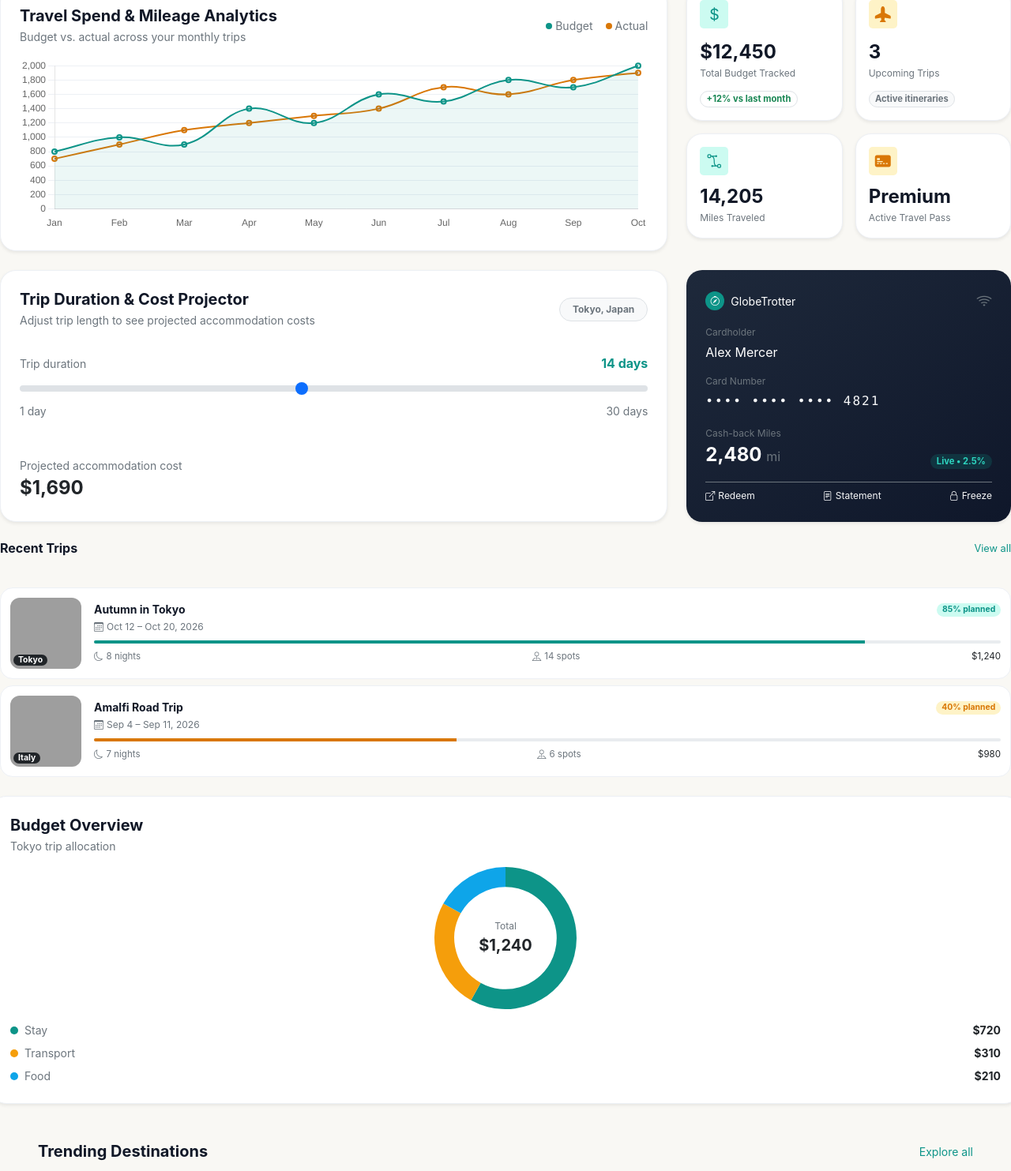
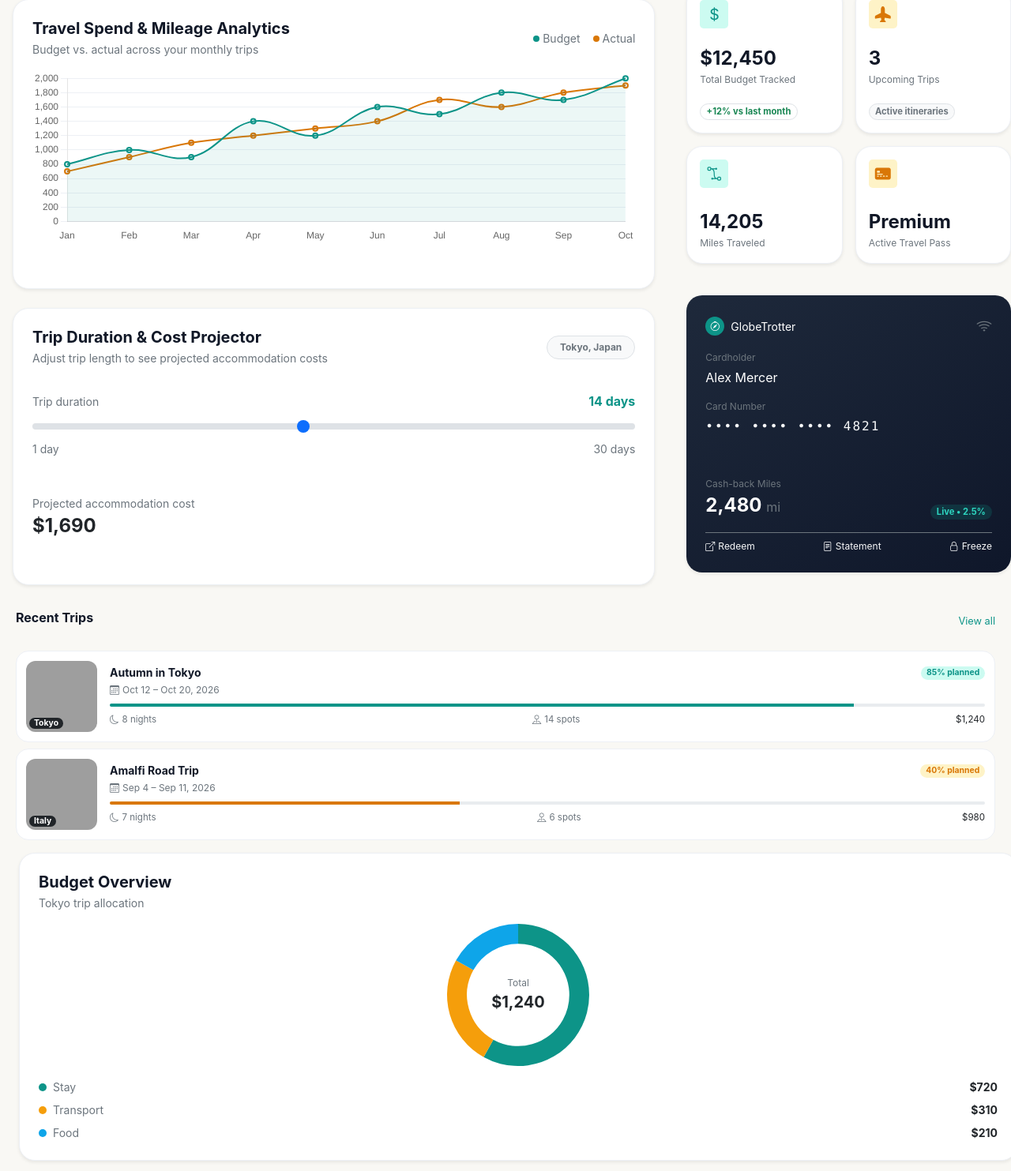
Before and after one commit to HerinPatel98/odoo-ldce-2026, a plain HTML site: page frontend/pages/dashboard.html in a window 1280 px wide. Shown: the part 100-1583 px from the top of the page at 79% size. Drawn offline with nearby package versions, Linux system fonts and the light colour scheme; grey boxes are pictures that could not be loaded.

Commit message:
misc changes

```diff
--- a/frontend/css/theme.css
+++ b/frontend/css/theme.css
@@ -15,6 +15,7 @@ body {
   color: var(--gt-text-main);
   font-family: -apple-system, BlinkMacSystemFont, "Segoe UI", Roboto, sans-serif;
   cursor: pointer;
+  padding: 1rem;
 }
 
 .gt-brand {
--- a/frontend/pages/dashboard.html
+++ b/frontend/pages/dashboard.html
@@ -1,5 +1,6 @@
 <!DOCTYPE html>
 <html lang="en">
+
 <head>
   <meta charset="UTF-8">
   <meta name="viewport" content="width=device-width, initial-scale=1.0">
@@ -8,10 +9,18 @@
   <link rel="stylesheet" href="../css/bootstrap-icons.css">
   <link rel="stylesheet" href="../css/theme.css">
   <style>
-        html, body { margin: 0; padding: 0; }
-        body { background: #f9f8f4; }
+    html,
+    body {
+      margin: 0;
+      padding: 0;
+    }
+
+    body {
+      background: #f9f8f4;
+    }
   </style>
 </head>
+
 <body>
   <div class="d-flex flex-wrap align-items-center justify-content-between gap-3 mb-4 pb-3 border-bottom">
     <div class="input-group" style="max-width: 360px;">
@@ -46,8 +55,8 @@
         <button class="btn p-0 border-0 d-flex align-items-center gap-2" type="button" data-bs-toggle="dropdown"
           aria-expanded="false">
           <img src="https://images.unsplash.com/photo-1534528741775-53994a69daeb?w=100&auto=format&fit=crop&q=80"
-                  alt="Alex Mercer" class="rounded-circle object-fit-cover border border-2 border-white shadow-sm"
-                  width="38" height="38">
+            alt="Alex Mercer" class="rounded-circle object-fit-cover border border-2 border-white shadow-sm" width="38"
+            height="38">
           <div class="d-none d-sm-block text-start">
             <span class="fw-semibold small d-block text-dark lh-1">Alex Mercer</span>
             <span class="text-muted" style="font-size: 0.7rem;">Free Tier</span>
@@ -55,8 +64,7 @@
           <i class="bi bi-chevron-down text-muted small ms-1"></i>
         </button>
 
-              <ul class="dropdown-menu dropdown-menu-end shadow-sm border-0 rounded-4 p-2 mt-2"
-                style="min-width: 200px;">
+        <ul class="dropdown-menu dropdown-menu-end shadow-sm border-0 rounded-4 p-2 mt-2" style="min-width: 200px;">
           <li>
             <a class="dropdown-item rounded-3 py-2 small d-flex align-items-center gap-2" href="#">
               <i class="bi bi-person text-muted"></i>
@@ -73,8 +81,7 @@
             <hr class="dropdown-divider my-1">
           </li>
           <li>
-                  <a class="dropdown-item rounded-3 py-2 small text-danger d-flex align-items-center gap-2"
-                    href="login.html">
+            <a class="dropdown-item rounded-3 py-2 small text-danger d-flex align-items-center gap-2" href="login.html">
               <i class="bi bi-box-arrow-right"></i>
               <span class="fw-medium">Sign Out</span>
             </a>
@@ -93,7 +100,7 @@
 
   <div class="row g-4 mb-4">
     <div class="col-12 col-xl-8">
-            <div class="card card-dashboard p-4 h-100 shadow-sm">
+      <div class="card card-dashboard m-3 p-4 h-100 shadow-sm">
         <div class="d-flex flex-wrap align-items-center justify-content-between gap-2 mb-3">
           <div>
             <h5 class="fw-bold mb-1">Travel Spend & Mileage Analytics</h5>
@@ -182,7 +189,7 @@
 
   <div class="row g-4 mb-4">
     <div class="col-12 col-xl-8">
-            <div class="card card-dashboard p-4 h-100 shadow-sm">
+      <div class="card card-dashboard m-3 p-4 h-100 shadow-sm">
         <div class="d-flex align-items-center justify-content-between mb-3">
           <div>
             <h5 class="fw-bold mb-1">Trip Duration & Cost Projector</h5>
@@ -213,8 +220,7 @@
     </div>
 
     <div class="col-12 col-xl-4">
-            <div
-              class="card border-0 shadow-sm p-4 text-white h-100 d-flex flex-column justify-content-between virtual-card">
+      <div class="card border-0 shadow-sm p-4 text-white h-100 d-flex flex-column justify-content-between virtual-card">
         <div>
           <div class="d-flex justify-content-between align-items-center mb-3">
             <div class="d-flex align-items-center gap-2">
@@ -252,19 +258,19 @@
                 class="bi bi-box-arrow-up-right me-1"></i>Redeem</a>
             <a href="#" class="text-decoration-none text-light opacity-75"><i
                 class="bi bi-file-text me-1"></i>Statement</a>
-                  <a href="#" class="text-decoration-none text-light opacity-75"><i
-                      class="bi bi-lock me-1"></i>Freeze</a>
+            <a href="#" class="text-decoration-none text-light opacity-75"><i class="bi bi-lock me-1"></i>Freeze</a>
           </div>
         </div>
       </div>
     </div>
   </div>
 
-        <div class="row g-4 mb-4">
-          <div class="d-flex justify-content-between align-items-center mb-3">
-            <h6 class="fw-bold mb-0">Recent Trips</h6>
-            <a href="my_itineraries.html" onclick="parent.loadModule('pages/my_itineraries.html'); return false;" class="text-decoration-none small fw-semibold"
-              style="color: var(--gt-primary-active); font-size: 0.8rem;">View all</a>
+  <div class="row g-4 mb-2 mx-2">
+    <div class="d-flex justify-content-between align-items-center mt-5">
+      <h6 class="fw-bold">Recent Trips</h6>
+      <a href="my_itineraries.html" onclick="parent.loadModule('pages/my_itineraries.html'); return false;"
+        class="text-decoration-none small fw-semibold" style="color: var(--gt-primary-active); font-size: 0.8rem;">View
+        all</a>
     </div>
 
     <div class="d-flex flex-column gap-2">
@@ -336,12 +342,11 @@
         </div>
       </div>
     </div>
-          <div class="card card-dashboard p-4 h-100 shadow-sm d-flex flex-column justify-content-between">
+    <div class="card card-dashboard m-3 p-4 h-100 shadow-sm d-flex flex-column justify-content-between">
       <div>
         <h5 class="fw-bold mb-1">Budget Overview</h5>
         <p class="text-muted small mb-3">Tokyo trip allocation</p>
-              <div class="position-relative d-flex align-items-center justify-content-center my-3"
-                style="height: 180px;">
+        <div class="position-relative d-flex align-items-center justify-content-center my-3" style="height: 180px;">
           <canvas id="budgetDonutChart"></canvas>
           <div class="position-absolute text-center">
             <span class="text-muted small d-block" style="font-size: 0.75rem;">Total</span>
@@ -444,11 +449,11 @@ if (spendCanvas) {
       new Chart(spendCanvas, {
         type: "line",
         data: {
-            labels: ["Jan","Feb","Mar","Apr","May","Jun","Jul","Aug","Sep","Oct"],
+          labels: ["Jan", "Feb", "Mar", "Apr", "May", "Jun", "Jul", "Aug", "Sep", "Oct"],
           datasets: [
             {
               label: "Budget",
-                    data: [800,1000,900,1400,1200,1600,1500,1800,1700,2000],
+              data: [800, 1000, 900, 1400, 1200, 1600, 1500, 1800, 1700, 2000],
               borderColor: "#0d9488",
               backgroundColor: "rgba(13,148,136,.08)",
               borderWidth: 2,
@@ -458,7 +463,7 @@ if (spendCanvas) {
             },
             {
               label: "Actual",
-                    data: [700,900,1100,1200,1300,1400,1700,1600,1800,1900],
+              data: [700, 900, 1100, 1200, 1300, 1400, 1700, 1600, 1800, 1900],
               borderColor: "#d97706",
               borderWidth: 2,
               tension: .4,
@@ -502,4 +507,5 @@ if (budgetCanvas) {
     }
   </script>
 </body>
+
 </html>
```
Also changed, not shown: frontend/index.html (+1 -1 lines), frontend/pages/plan_trip.html (+8 -0 lines). Lines whose indentation alone changed are shown as unchanged.
